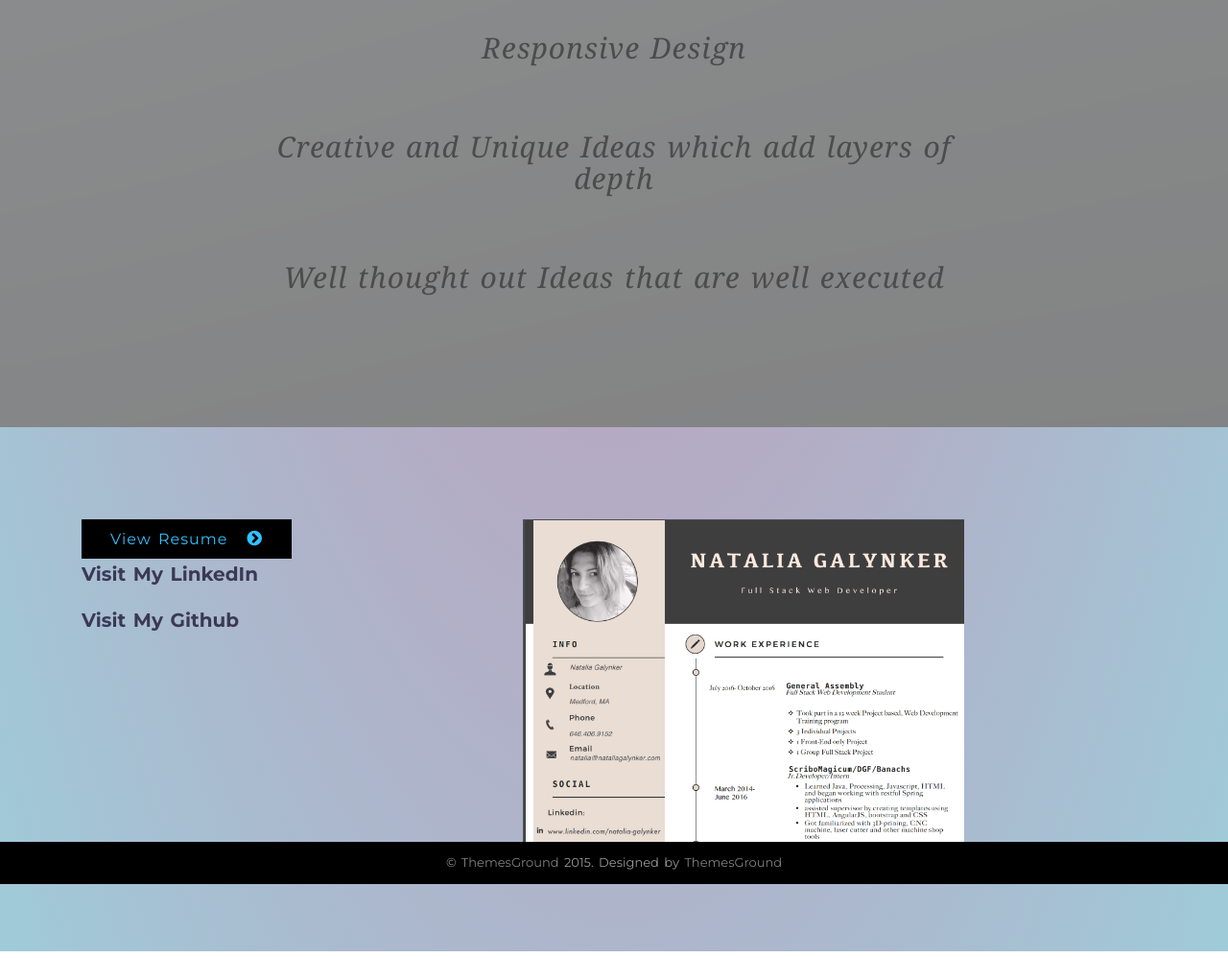
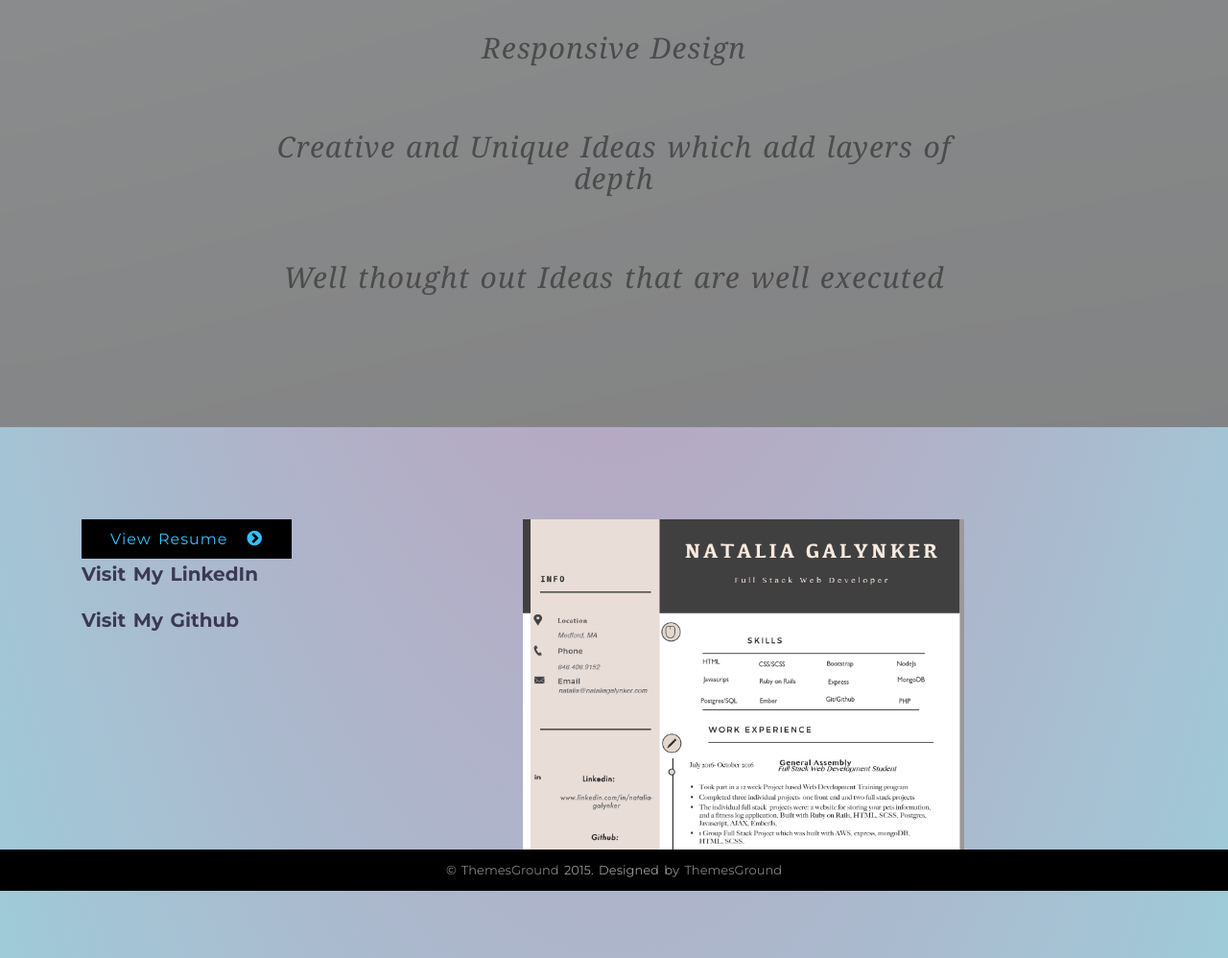
Before and after one commit to natGalynker/portfolio, a website built with webpack: page index.html in a window 1280 px wide. Shown: the part 3638-4636 px from the top of the page at 96% size. Built offline with nearby package versions, Linux system fonts and the light colour scheme.

Commit message:
Some final touches
Update the mispelled title
Change the image of the pdf to current
modify the links in the pdf to what they should be

```diff
--- a/index.html
+++ b/index.html
@@ -5,7 +5,7 @@
 	<meta charset="utf-8">
 	<meta http-equiv="X-UA-Compatible" content="IE=edge">
 	<meta name="viewport" content="width=device-width, initial-scale=1">
-	<title>The Wonderous Wordl of Natalia</title>
+	<title>The Wonderous World of Natalia</title>
 	<meta name="viewport" content="width=device-width; initial-scale=1.0; maximum-scale=1.0; user-scalable=no">
 	<style media="screen">
 		.st-member-img {
@@ -361,7 +361,7 @@
 			<div class="col-xs-10">
 				<!-- <div class= "col-xs-4"> -->
 				<figure class="portfolio-item">
-					<img src="photos/Resume.jpg" alt="" class="resume-img" />
+					<img src="photos/Natalia-Portfolio-IMG.jpg" alt="" class="resume-img" />
 					<figcaption>
 						<div class="resume-container">
 							<p class="resume-test"></p>
```
Also changed, not shown: photos/Natalia-Portfolio-IMG.jpg (added), 1 other file.
